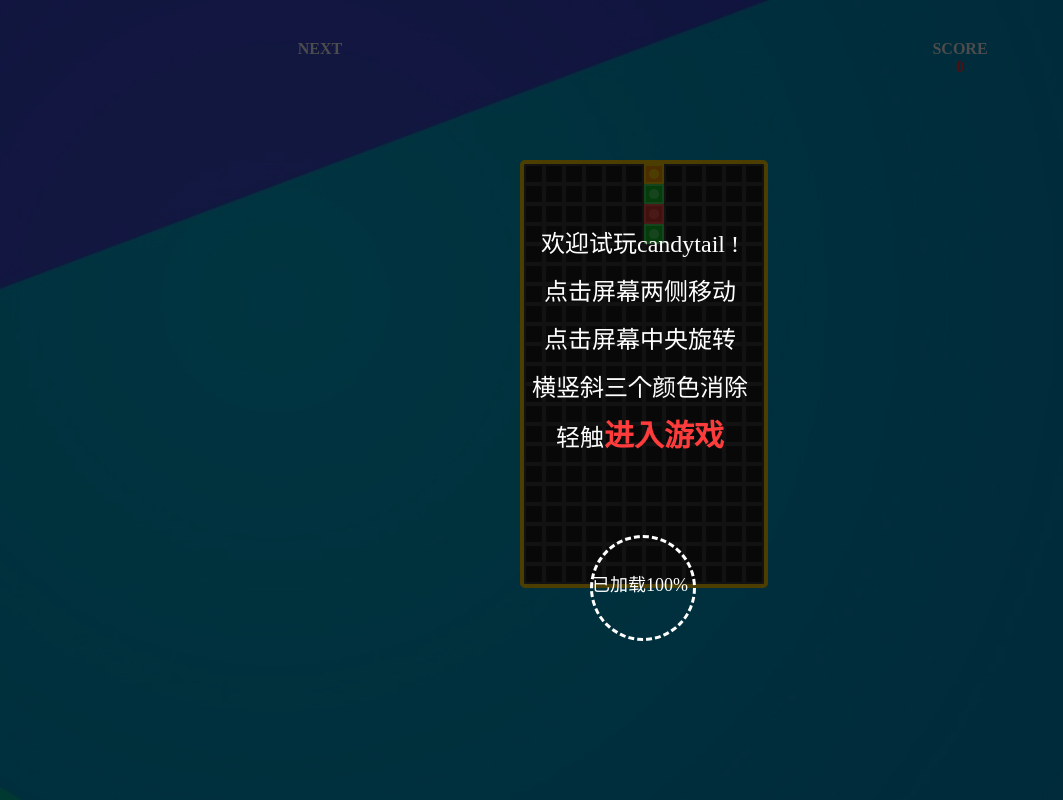
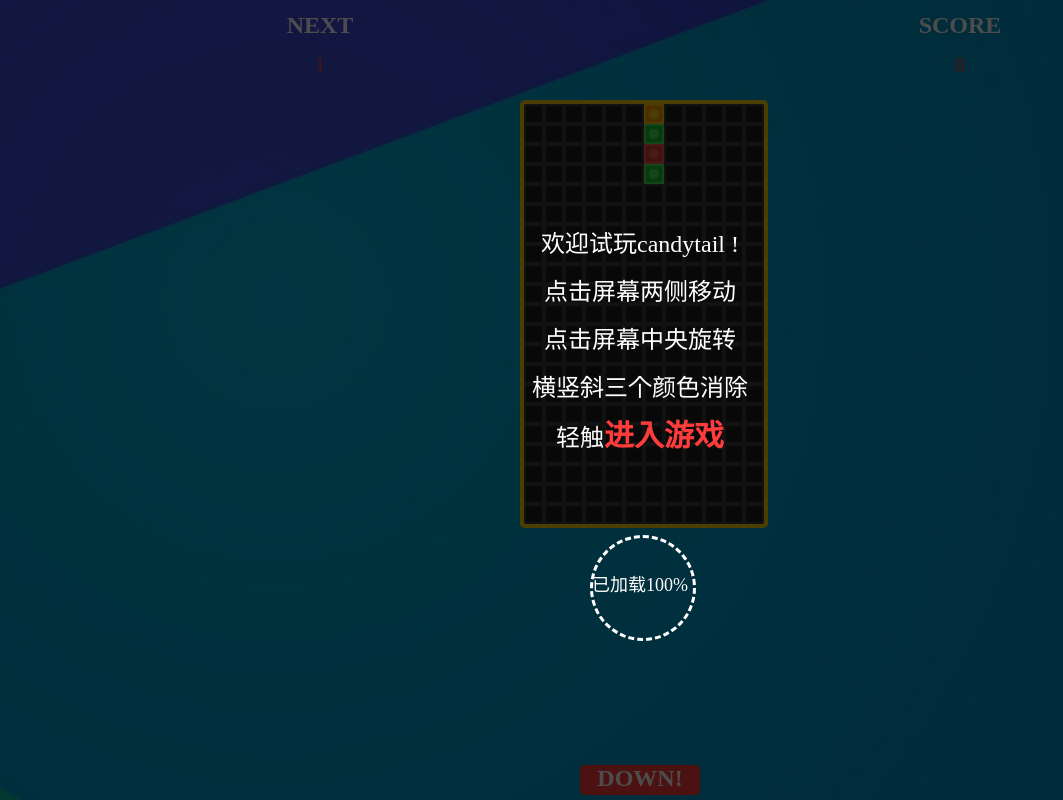
Before and after one commit to Godsleeper/colorblock, a website: page index.html in a window 1280 px wide. Shown: the whole page, without its empty margins (0-1063 px from the left). Drawn offline with Linux system fonts and the light colour scheme.

Commit message:
dropdown

```diff
--- a/index.html
+++ b/index.html
@@ -16,11 +16,12 @@
             cursor: pointer;
         }
     	.main{
+            position:relative;
             display: none;
     		background: url(./images/background.jpg)no-repeat;
     		background-size:cover;
-    		height: 100%;
-			width: 100%;
+    		height:100%;
+			width:100%;
             cursor: pointer;
             -webkit-tap-highlight-color:transparent;
     	}
@@ -37,37 +38,60 @@
     	.main .colorblock{
     		background: #fff;
     		border: 4px solid #FFD201;
-    		border-radius: 5px;
-    		position: absolute;
+    		border-radius:5px;
+            position:absolute;
+            top:100px;
             left:50%;
             margin-left: -120px;
-    		top:20%;
     	}
     	.main .nav{
             position:absolute;
-    		top:0;
+            top: 0;
             left: 0;
+            height: 100px;
     		width:100%;
-    		height:20%;
-    		font-size: 16px;
+    		font-size: 24px;
     		font-weight: bold;
     	}
-    	.main .nav .next{
+        .main .nav .nav_title{
+            width: 100%;
+            height:50px;
+        }
+        .main .nav .nav_content{
+            width: 100%;
+            height: 30px;
+            font-size: 20px;
+            font-weight:normal;
+
+        }
+        .main .nav .nav_block{
+            width:50%;
+            float: left;
+            text-align: center;
+            height:50px;
+            line-height: 50px;
+        }
+        .main .nav .nav_content .nav_block{
+            color:#FF3C3C;
+            height:30px;
+            line-height: 30px;
+        }
+        .main .speedup{
+            width: 100%;
+            font-size: 24px;
+            text-align: center;
+            font-weight: bold;
             position:absolute;
-    		width: 50%;
-    		left: 0;
-    		top:25%;
-    		text-align: center;
+            bottom:5px;
         }
-    	.main .nav .score{
-    		position:absolute;
-    		width:50%;
-    		left:50%;
-    		text-align: center;
-    		top:25%;
-    	}
-    	.main .nav .score .scorenumber,.nextblock{
-    		color:#FF3C3C;
+        .main .speedup span{
+            display:block;
+            width: 120px;
+            margin: 0 auto;
+            height:30px;
+            background: #FF3C3C;
+            color:#fff;
+            border-radius: 5px;
         }
     	.mask .mention{
     		height:360px;
@@ -142,16 +166,17 @@
 	</div>
 	<div class="main">
 		<div class="nav">
-			<div class="next">
-				<div>NEXT</div>
-				<div class="nextblock"></div>
+			<div class="nav_title">
+				<div class="nav_block">NEXT</div>
+                <div class="nav_block">SCORE</div>
 			</div>
-			<div class="score">
-				<div>SCORE</div>
-				<div class="scorenumber">&nbsp;0&nbsp;</div>
+			<div class="nav_content">
+				<div class="nav_block">1</div>
+				<div class="nav_block">&nbsp;0&nbsp;</div>
 			</div>
 		</div>
 		<canvas class="colorblock" id="colorblock" width="240" height="420"></canvas>
+        <div class="speedup"><span>DOWN!</span></div>
 	</div>
     <script type="text/javascript" src="./lib/zepto.min.js" ></script>
     <script type="text/javascript" src="./lib/fastclick.js" ></script>
--- a/js/game.js
+++ b/js/game.js
@@ -157,6 +157,7 @@
 			block:new block(1),
 			matrix:new Array(21),
 			score:0,//分数
+			next:1,
 			init:function(){
 				var that=this;
 				for(var i=0;i<21;i++){
@@ -172,10 +173,17 @@
 						that.setSite(-1)
 					}else if(x>1*clickbound&&x<=2*clickbound){
 						//that.rotate();
+						console.log("hello");
 					}else{
 						that.setSite(1);}
 						return false;
 					})
+				$(".speedup").click((event)=>{
+					event.stopPropagation();
+					 if(that.block.speed == config.SPEED){
+                     	that.block.speedUp(); // 加速
+					 }
+				})
 			},
 			start:function(){
 				var that=this;
```
Lines whose indentation alone changed are shown as unchanged.
